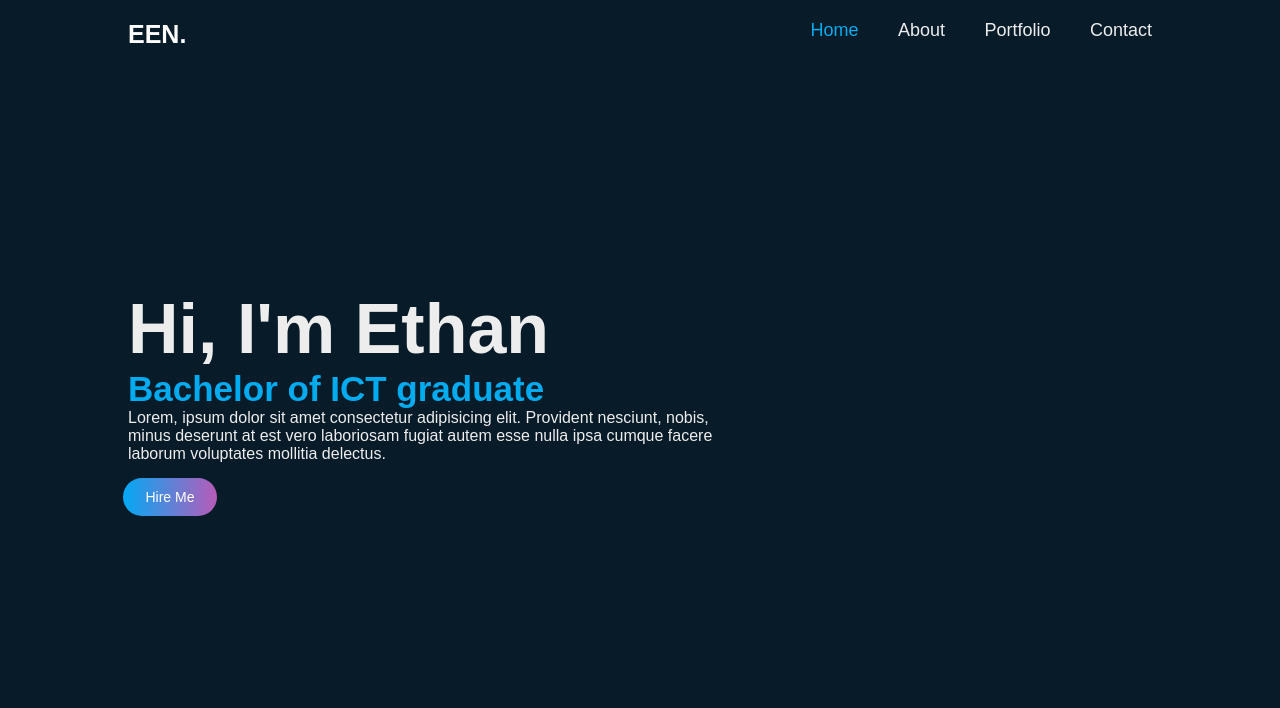
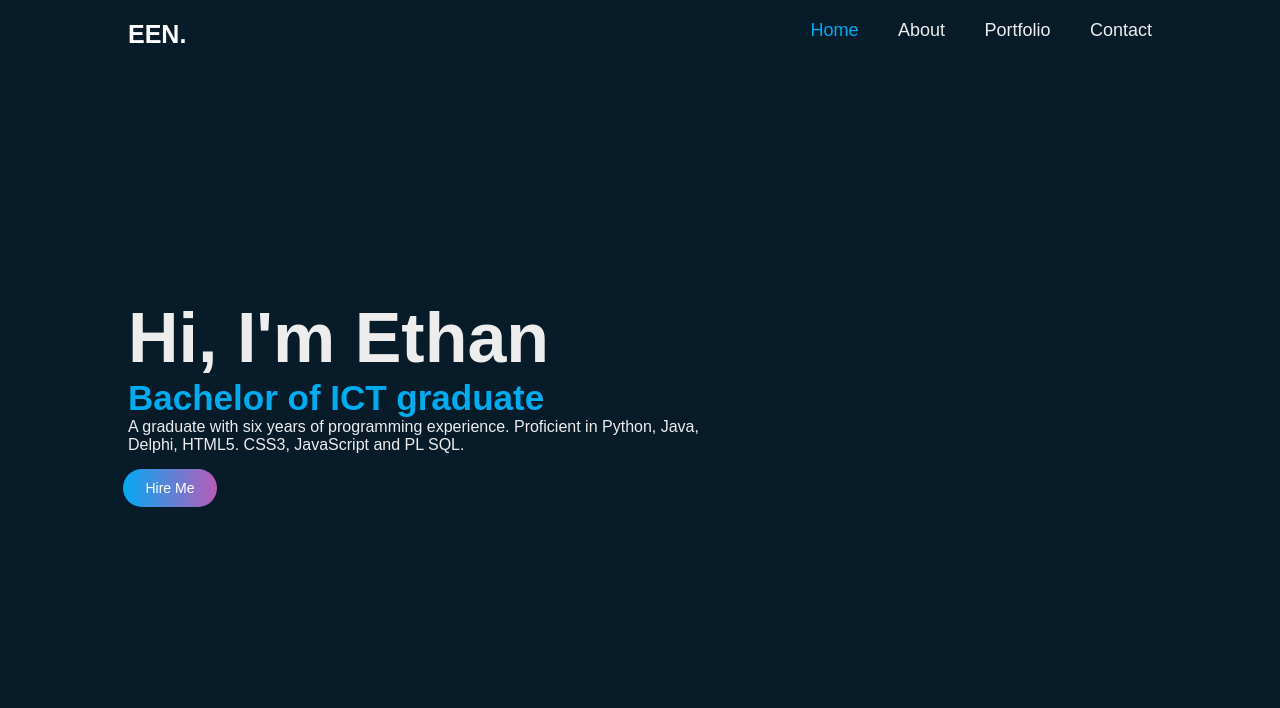
Before and after one commit to Nugz-byte/Ethanweb, a plain HTML site: page index.html in a window 1280 px wide. Shown: the top 708 px of the page. Drawn offline with nearby package versions, Linux system fonts and the light colour scheme.

Commit message:
Update index.html

```diff
--- a/index.html
+++ b/index.html
@@ -22,7 +22,7 @@
         <div class="home-content">
             <h1>Hi, I'm Ethan</h1>
             <h3>Bachelor of ICT graduate</h3>
-            <p>Lorem, ipsum dolor sit amet consectetur adipisicing elit. Provident nesciunt, nobis, minus deserunt at est vero laboriosam fugiat autem esse nulla ipsa cumque facere laborum voluptates mollitia delectus.</p>
+            <p>A graduate with six years of programming experience. Proficient in Python, Java, Delphi, HTML5. CSS3, JavaScript and PL SQL.</p>
             <button class="btn-box">Hire Me</button>
 
 
```
